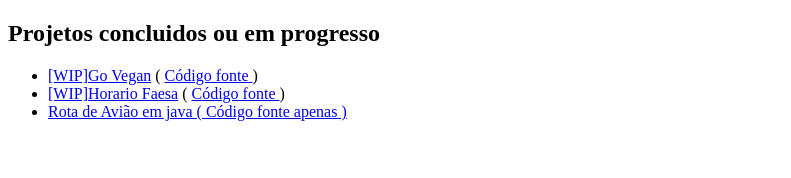
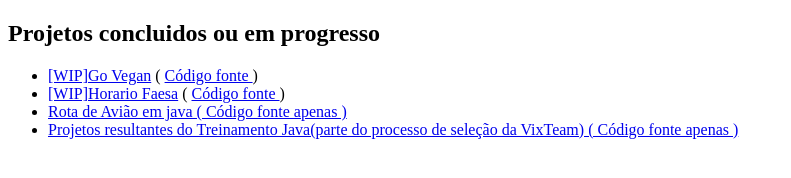
Before and after one commit to geanCarneiro/geancarneiro.github.io, a plain HTML site: page index.html in a window 1280 px wide. Shown: the whole page, without its empty margins (0-791 px from the left). Drawn offline with Linux system fonts and the light colour scheme.

Commit message:
inclusão do treinamento Java VixTeam

```diff
--- a/index.html
+++ b/index.html
@@ -10,6 +10,7 @@
       <li><a href="/GoVegan">[WIP]Go Vegan</a> ( <a href="https://github.com/geanCarneiro/GoVegan"> Código fonte </a> )</li>
       <li><a href="/HorarioAula">[WIP]Horario Faesa</a> ( <a href="https://github.com/geanCarneiro/HorarioAula"> Código fonte </a> )</li>
       <li><a href="https://github.com/geanCarneiro/md_trabalho">Rota de Avião em java ( Código fonte apenas )</a></li>
+      <li><a href="https://github.com/geanCarneiro/treinamentoJavaVixTeam">Projetos resultantes do Treinamento Java(parte do processo de seleção da VixTeam) ( Código fonte apenas )</a></li>
     </ul>
   </body>
 </html>
```
